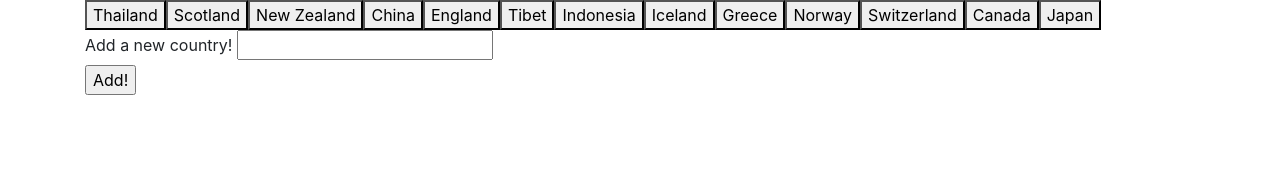
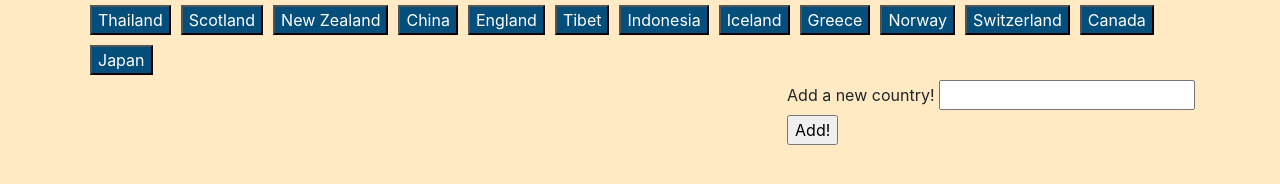
Before and after one commit to KevinBevil/GifTastic, a plain HTML site: page index.html in a window 1280 px wide. Drawn offline with nearby package versions, Linux system fonts and the light colour scheme.

Commit message:
Styling added

```diff
--- a/assets/css/style.css
+++ b/assets/css/style.css
@@ -0,0 +1,16 @@
+form {
+   float: right;
+}
+
+#countries-view {
+   margin-top: 30px;
+}
+button {
+   background-color: rgb(4, 78, 124);
+   margin: 5px;
+   color: white;
+}
+
+body {
+   background-color: rgb(255, 234, 195);
+}
```
Also changed, not shown: index.html (+1 -2 lines), 1 other file.
